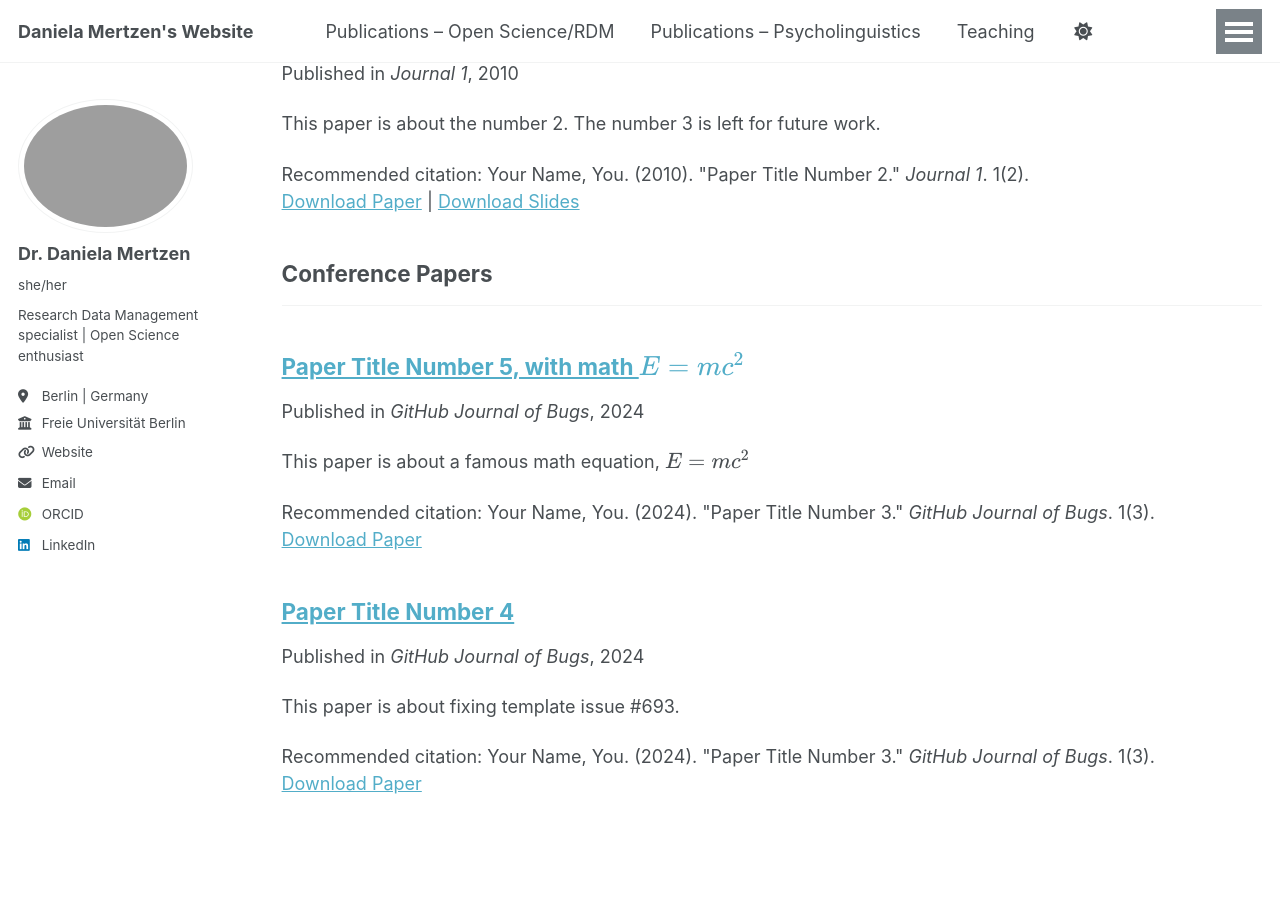
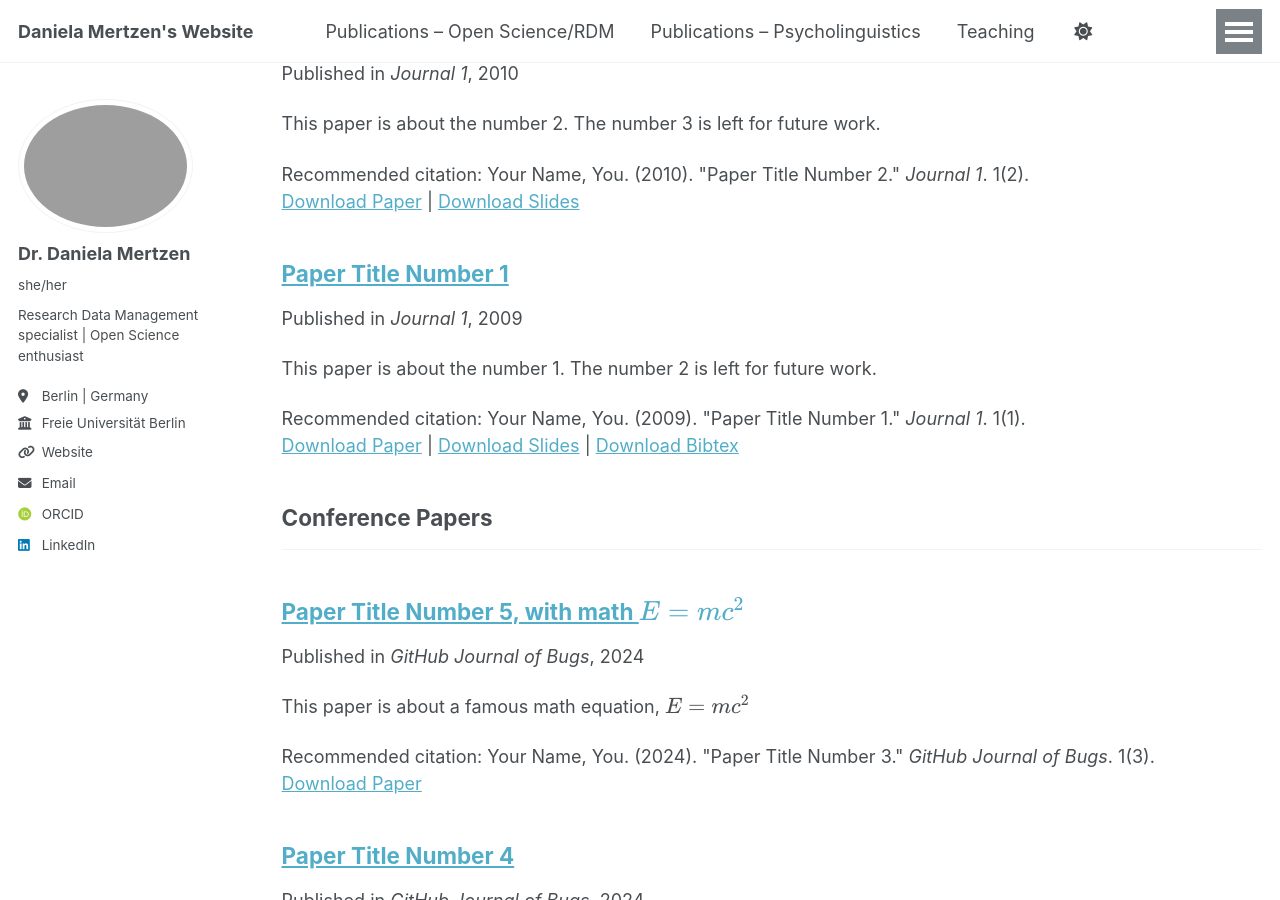
Before and after one commit to dmertzen/dmertzen.github.io, a Jekyll site: the page built from _pages/publications.html, in a window 1280 px wide and 900 px high, scrolled down 493 px. Built offline with Jekyll 4.4.1, drawn with Linux system fonts in a browser that asks for light colours; some web fonts are replaced; a script that is not in the unit is left out.

Commit message:
Update 2009-10-01-paper-title-number-1.md

```diff
--- a/_publications/2009-10-01-paper-title-number-1.md
+++ b/_publications/2009-10-01-paper-title-number-1.md
@@ -1,3 +1,17 @@
+---
+title: "Paper Title Number 1"
+collection: publications
+category: manuscripts
+permalink: /publication/2009-10-01-paper-title-number-1
+excerpt: 'This paper is about the number 1. The number 2 is left for future work.'
+date: 2009-10-01
+venue: 'Journal 1'
+slidesurl: 'http://academicpages.github.io/files/slides1.pdf'
+paperurl: 'http://academicpages.github.io/files/paper1.pdf'
+bibtexurl: 'http://academicpages.github.io/files/bibtex1.bib'
+citation: 'Your Name, You. (2009). &quot;Paper Title Number 1.&quot; <i>Journal 1</i>. 1(1).'
+---
+
 ### Publications
 
 - Daniela Mertzen, Anna Laurinavichyute, Brian Dillon, Ralf Engbert, and Shravan Vasishth (2024).
```
